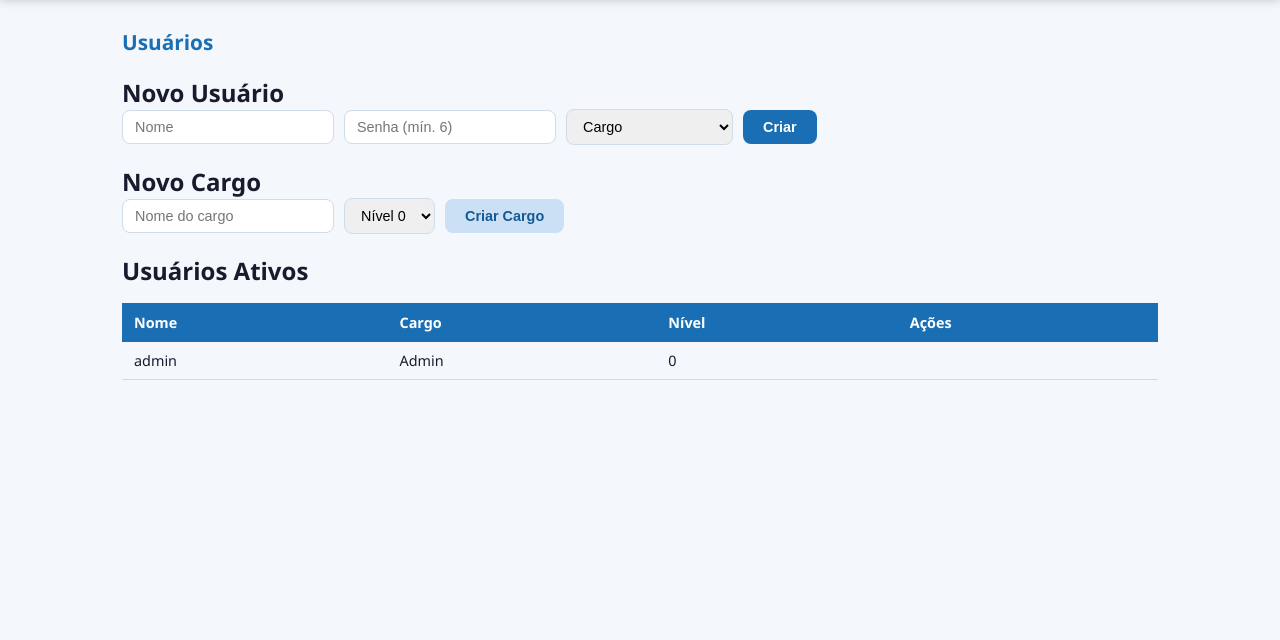
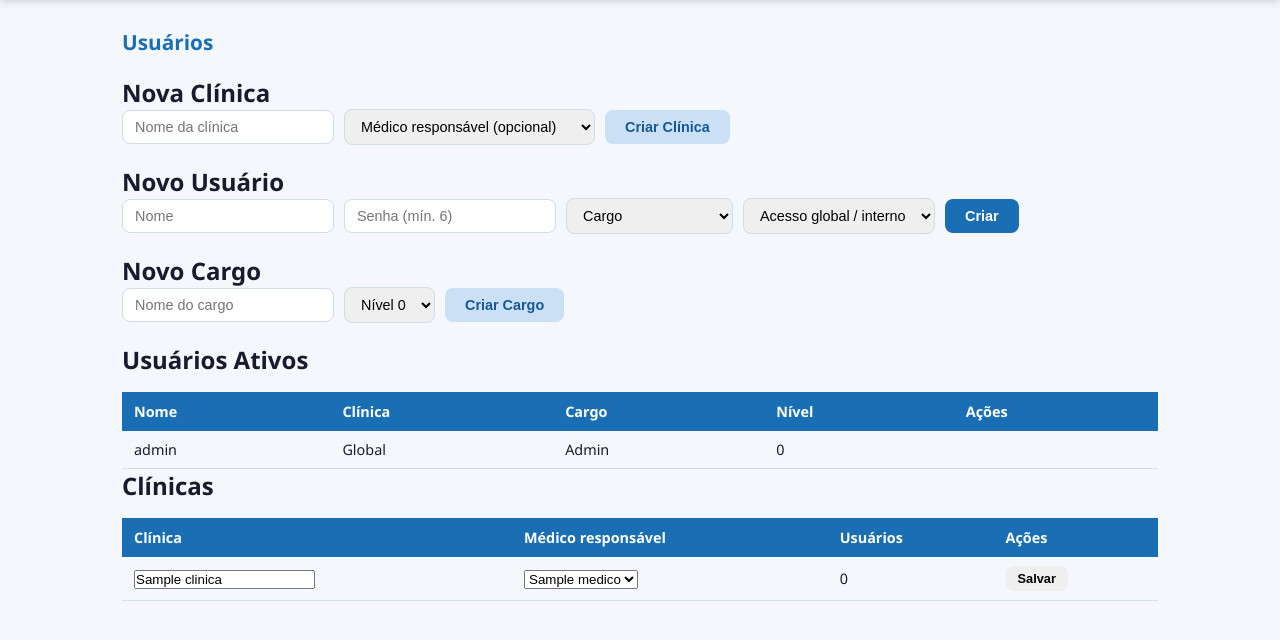
Before and after one commit to mugO-Santos/formulariO, a Flask app: page /painel/usuarios/ in a window 1280 px wide. Shown: the part 54-694 px from the top of the page. Run offline with Flask 3, Linux system fonts and the light colour scheme; a user stored in the database is signed in; tables that the repository leaves empty hold one stand-in row (values such as "Sample post").

Commit message:
Add robust clinic scoping and admin clinic management

```diff
--- a/app/__init__.py
+++ b/app/__init__.py
@@ -177,6 +177,14 @@ def _ensure_runtime_schema_updates():
     inspector = inspect(db.engine)
     table_names = inspector.get_table_names()
 
+    if "clinicas" not in table_names:
+        return
+
+    _ensure_column(inspector, "usuarios", "clinica_id", "INTEGER")
+    _ensure_column(inspector, "medicos", "clinica_id", "INTEGER")
+    _ensure_column(inspector, "pacientes", "clinica_id", "INTEGER")
+    _ensure_column(inspector, "clinicas", "medico_responsavel_id", "INTEGER")
+
     if "pacientes" in table_names:
         colunas_pacientes = {col["name"] for col in inspector.get_columns("pacientes")}
         if "concluido_em" not in colunas_pacientes:
@@ -188,3 +196,21 @@ def _ensure_runtime_schema_updates():
                 raise RuntimeError(
                     "Falha ao criar coluna 'concluido_em' na tabela 'pacientes'."
                 ) from exc
+
+
+def _ensure_column(inspector, table_name, column_name, column_sql):
+    if table_name not in inspector.get_table_names():
+        return
+
+    existing_columns = {col["name"] for col in inspector.get_columns(table_name)}
+    if column_name in existing_columns:
+        return
+
+    try:
+        db.session.execute(text(f"ALTER TABLE {table_name} ADD COLUMN {column_name} {column_sql}"))
+        db.session.commit()
+    except Exception as exc:
+        db.session.rollback()
+        raise RuntimeError(
+            f"Falha ao criar coluna '{column_name}' na tabela '{table_name}'."
+        ) from exc
--- a/app/routes/formulario.py
+++ b/app/routes/formulario.py
@@ -43,6 +43,7 @@ def _montar_paciente(form_data, medico):
         bairro=form_data.get("bairro", "").strip() or None,
         cidade=form_data.get("cidade", "").strip() or None,
         medico_id=medico.id if medico else None,
+        clinica_id=medico.clinica_id if medico else None,
         nome_medico_digitado=nome_medico or None,
         aceite_lgpd=bool(form_data.get("aceite_lgpd")),
         aceite_lgpd_em=datetime.now(timezone.utc) if form_data.get("aceite_lgpd") else None,
--- a/app/routes/logs.py
+++ b/app/routes/logs.py
@@ -1,7 +1,8 @@
 from flask import Blueprint, render_template
-from flask_login import login_required
+from flask_login import current_user, login_required
 from app.models import Log
 from app.decorators import nivel_minimo
+from app.scope import scoped_logs
 
 bp = Blueprint("logs", __name__, url_prefix="/painel/logs")
 
@@ -10,5 +11,5 @@ bp = Blueprint("logs", __name__, url_prefix="/painel/logs")
 @login_required
 @nivel_minimo(1)
 def index():
-    logs = Log.query.order_by(Log.criado_em.desc()).limit(500).all()
+    logs = scoped_logs(Log.query, current_user).order_by(Log.criado_em.desc()).limit(500).all()
     return render_template("painel/logs.html", logs=logs)
--- a/app/routes/usuarios.py
+++ b/app/routes/usuarios.py
@@ -1,9 +1,10 @@
-from flask import Blueprint, render_template, request, flash, redirect, url_for
+from flask import Blueprint, abort, render_template, request, flash, redirect, url_for
 from flask_login import login_required, current_user
 from werkzeug.security import generate_password_hash
 from app.extensions import db
-from app.models import Usuario, Cargo
+from app.models import Clinica, Cargo, Medico, Usuario, Log
 from app.decorators import nivel_minimo
+from app.scope import pode_acessar_usuario, scoped_medicos, scoped_usuarios, sincronizar_clinica_pacientes_do_medico
 
 bp = Blueprint("usuarios", __name__, url_prefix="/painel/usuarios")
 
@@ -12,9 +13,21 @@ bp = Blueprint("usuarios", __name__, url_prefix="/painel/usuarios")
 @login_required
 @nivel_minimo(1)
 def index():
-    usuarios = Usuario.query.filter_by(ativo=True).order_by(Usuario.nome).all()
+    usuarios = scoped_usuarios(Usuario.query.filter_by(ativo=True), current_user).order_by(Usuario.nome).all()
     cargos = Cargo.query.order_by(Cargo.nivel).all()
-    return render_template("painel/usuarios.html", usuarios=usuarios, cargos=cargos)
+    if current_user.acesso_global:
+        clinicas = Clinica.query.filter_by(ativo=True).order_by(Clinica.nome).all()
+        medicos = Medico.query.filter_by(ativo=True).order_by(Medico.nome).all()
+    else:
+        clinicas = [current_user.clinica] if current_user.clinica else []
+        medicos = scoped_medicos(Medico.query.filter_by(ativo=True), current_user).order_by(Medico.nome).all()
+    return render_template(
+        "painel/usuarios.html",
+        usuarios=usuarios,
+        cargos=cargos,
+        clinicas=clinicas,
+        medicos=medicos,
+    )
 
 
 @bp.route("/novo", methods=["POST"])
@@ -24,6 +37,7 @@ def novo():
     nome = request.form.get("nome", "").strip()
     senha = request.form.get("senha", "")
     cargo_id = request.form.get("cargo_id")
+    clinica_id_raw = request.form.get("clinica_id", "").strip()
 
     if not nome or len(senha) < 6 or not cargo_id:
         flash("Nome, senha (mín. 6 caracteres) e cargo são obrigatórios.", "danger")
@@ -40,13 +54,83 @@ def novo():
         flash("Nome de usuário já existe.", "danger")
         return redirect(url_for("usuarios.index"))
 
+    clinica_id = None
+    if current_user.acesso_global:
+        if clinica_id_raw:
+            clinica_id = Clinica.query.get_or_404(int(clinica_id_raw)).id
+    else:
+        clinica_id = current_user.clinica_id
+
     db.session.add(Usuario(
         nome=nome,
         senha_hash=generate_password_hash(senha),
         cargo_id=cargo.id,
+        clinica_id=clinica_id,
     ))
     db.session.commit()
     flash(f"Usuário '{nome}' criado.", "success")
+    return redirect(url_for("usuarios.index"))
+
+
+@bp.route("/nova-clinica", methods=["POST"])
+@login_required
+@nivel_minimo(0)
+def nova_clinica():
+    nome = request.form.get("nome", "").strip()
+    medico_id_raw = request.form.get("medico_responsavel_id", "").strip()
+
+    if not nome:
+        flash("Nome da clínica é obrigatório.", "danger")
+        return redirect(url_for("usuarios.index"))
+
+    if Clinica.query.filter_by(nome=nome).first():
+        flash("Já existe uma clínica com esse nome.", "danger")
+        return redirect(url_for("usuarios.index"))
+
+    clinica = Clinica(nome=nome)
+    db.session.add(clinica)
+    db.session.flush()
+
+    if medico_id_raw:
+        medico = Medico.query.get_or_404(int(medico_id_raw))
+        clinica.medico_responsavel_id = medico.id
+        medico.clinica_id = clinica.id
+        sincronizar_clinica_pacientes_do_medico(medico)
+
+    db.session.add(Log(usuario_id=current_user.id, acao=f"Clínica cadastrada: {nome}"))
+    db.session.commit()
+    flash(f"Clínica '{nome}' criada.", "success")
+    return redirect(url_for("usuarios.index"))
+
+
+@bp.route("/clinica/<int:cid>/editar", methods=["POST"])
+@login_required
+@nivel_minimo(0)
+def editar_clinica(cid):
+    clinica = Clinica.query.get_or_404(cid)
+    nome = request.form.get("nome", "").strip()
+    medico_id_raw = request.form.get("medico_responsavel_id", "").strip()
+
+    if not nome:
+        flash("Nome da clínica é obrigatório.", "danger")
+        return redirect(url_for("usuarios.index"))
+
+    nome_existente = Clinica.query.filter(Clinica.nome == nome, Clinica.id != cid).first()
+    if nome_existente:
+        flash("Já existe outra clínica com esse nome.", "danger")
+        return redirect(url_for("usuarios.index"))
+
+    clinica.nome = nome
+    clinica.medico_responsavel_id = None
+    if medico_id_raw:
+        medico = Medico.query.get_or_404(int(medico_id_raw))
+        clinica.medico_responsavel_id = medico.id
+        medico.clinica_id = clinica.id
+        sincronizar_clinica_pacientes_do_medico(medico)
+
+    db.session.add(Log(usuario_id=current_user.id, acao=f"Clínica editada: {clinica.nome}"))
+    db.session.commit()
+    flash(f"Clínica '{clinica.nome}' atualizada.", "success")
     return redirect(url_for("usuarios.index"))
 
 
@@ -55,6 +139,8 @@ def novo():
 @nivel_minimo(1)
 def excluir(uid):
     usuario = Usuario.query.get_or_404(uid)
+    if not pode_acessar_usuario(current_user, usuario):
+        abort(404)
     if usuario.id == current_user.id:
         flash("Você não pode excluir a si mesmo.", "danger")
         return redirect(url_for("usuarios.index"))
--- a/app/templates/base_painel.html
+++ b/app/templates/base_painel.html
@@ -62,6 +62,7 @@
       <h2>Meu Perfil</h2>
       <p><strong>Usuário:</strong> {{ current_user.nome }}</p>
       <p><strong>Cargo:</strong> {{ current_user.cargo.nome }}</p>
+      <p><strong>Clínica:</strong> {{ current_user.clinica.nome if current_user.clinica else 'Global' }}</p>
       <form method="POST" action="{{ url_for('painel.meu_perfil') }}">
         <label>Nova Senha
           <input type="password" name="nova_senha" minlength="6" required />
--- a/app/templates/painel/usuarios.html
+++ b/app/templates/painel/usuarios.html
@@ -3,6 +3,20 @@
 
 {% block content %}
 <h1 class="page-title">Usuários</h1>
+
+{% if current_user.nivel == 0 %}
+<h2>Nova Clínica</h2>
+<form method="POST" action="{{ url_for('usuarios.nova_clinica') }}" class="form-inline">
+  <input type="text" name="nome" placeholder="Nome da clínica" required />
+  <select name="medico_responsavel_id">
+    <option value="">Médico responsável (opcional)</option>
+    {% for m in medicos %}
+      <option value="{{ m.id }}">{{ m.nome }}{% if m.clinica %} - {{ m.clinica.nome }}{% endif %}</option>
+    {% endfor %}
+  </select>
+  <button type="submit" class="btn btn--secondary">Criar Clínica</button>
+</form>
+{% endif %}
 
 <h2>Novo Usuário</h2>
 <form method="POST" action="{{ url_for('usuarios.novo') }}" class="form-inline">
@@ -16,6 +30,16 @@
       {% endif %}
     {% endfor %}
   </select>
+  {% if current_user.acesso_global %}
+  <select name="clinica_id">
+    <option value="">Acesso global / interno</option>
+    {% for clinica in clinicas %}
+      <option value="{{ clinica.id }}">{{ clinica.nome }}</option>
+    {% endfor %}
+  </select>
+  {% elif current_user.clinica %}
+  <input type="text" value="{{ current_user.clinica.nome }}" disabled />
+  {% endif %}
   <button type="submit" class="btn btn--primary">Criar</button>
 </form>
 
@@ -33,12 +57,13 @@
 <h2>Usuários Ativos</h2>
 <table class="tabela">
   <thead>
-    <tr><th>Nome</th><th>Cargo</th><th>Nível</th><th>Ações</th></tr>
+    <tr><th>Nome</th><th>Clínica</th><th>Cargo</th><th>Nível</th><th>Ações</th></tr>
   </thead>
   <tbody>
     {% for u in usuarios %}
     <tr>
       <td>{{ u.nome }}</td>
+      <td>{{ u.clinica.nome if u.clinica else 'Global' }}</td>
       <td>{{ u.cargo.nome }}</td>
       <td>{{ u.nivel }}</td>
       <td>
@@ -51,8 +76,42 @@
       </td>
     </tr>
     {% else %}
-    <tr><td colspan="4" class="empty">Nenhum usuário.</td></tr>
+    <tr><td colspan="5" class="empty">Nenhum usuário.</td></tr>
     {% endfor %}
   </tbody>
 </table>
+
+{% if current_user.nivel == 0 %}
+<h2>Clínicas</h2>
+<table class="tabela">
+  <thead>
+    <tr><th>Clínica</th><th>Médico responsável</th><th>Usuários</th><th>Ações</th></tr>
+  </thead>
+  <tbody>
+    {% for clinica in clinicas %}
+    <tr>
+      <td>
+        <form method="POST" action="{{ url_for('usuarios.editar_clinica', cid=clinica.id) }}" class="form-inline-edit">
+          <input type="text" name="nome" value="{{ clinica.nome }}" required />
+      </td>
+      <td>
+          <select name="medico_responsavel_id">
+            <option value="">Não definido</option>
+            {% for m in medicos %}
+              <option value="{{ m.id }}" {% if clinica.medico_responsavel_id == m.id %}selected{% endif %}>{{ m.nome }}</option>
+            {% endfor %}
+          </select>
+      </td>
+      <td>{{ clinica.usuarios | selectattr('ativo', 'equalto', true) | list | length }}</td>
+      <td>
+          <button type="submit" class="btn btn--sm">Salvar</button>
+        </form>
+      </td>
+    </tr>
+    {% else %}
+    <tr><td colspan="4" class="empty">Nenhuma clínica.</td></tr>
+    {% endfor %}
+  </tbody>
+</table>
+{% endif %}
 {% endblock %}
```
Also changed, not shown: app/models.py (+28 -0 lines), app/routes/auth.py (+13 -1 lines), app/routes/medicos.py (+31 -7 lines), app/routes/painel.py (+67 -30 lines), app/scope.py (added, +82 -0 lines), app/templates/painel/medicos.html (+19 -2 lines).
